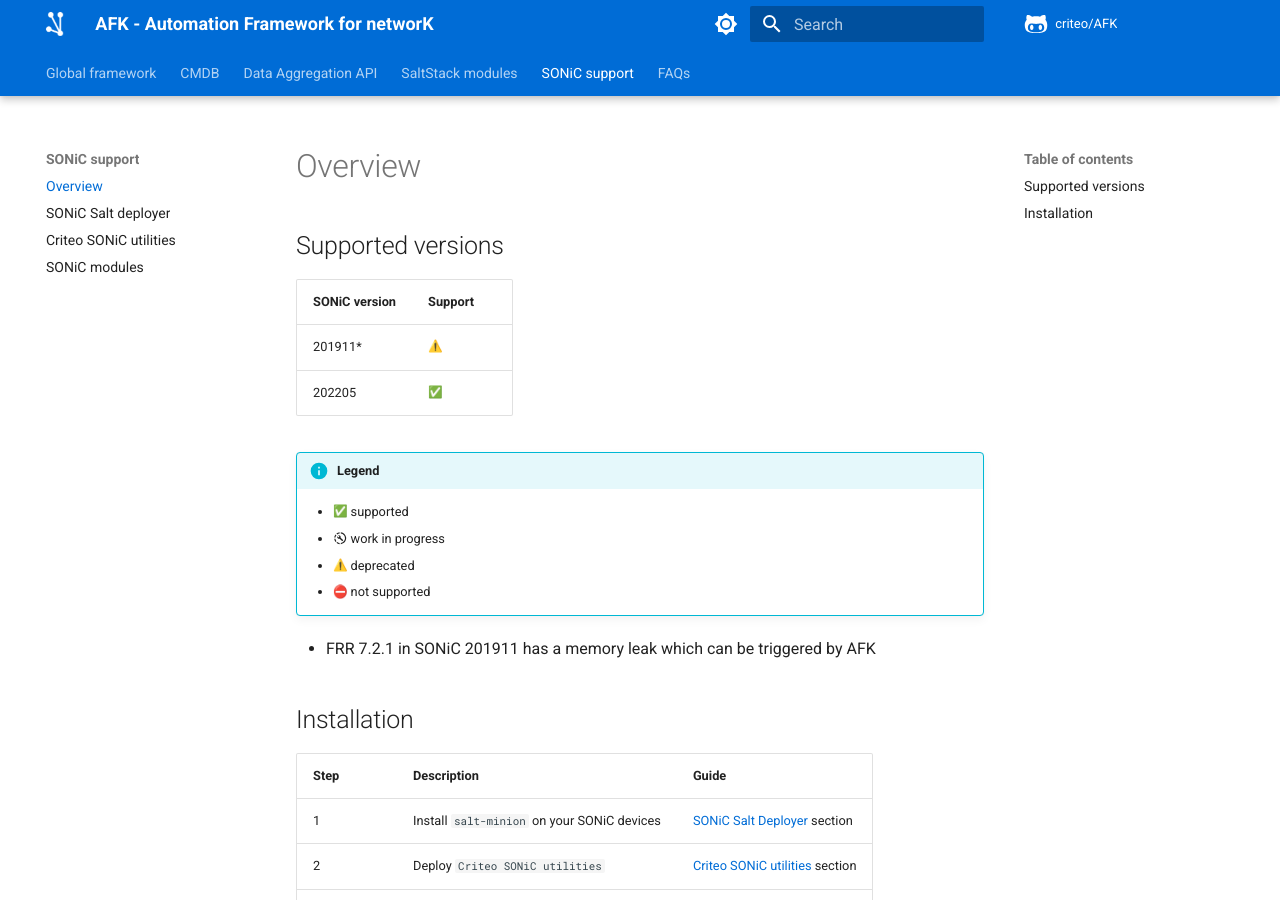
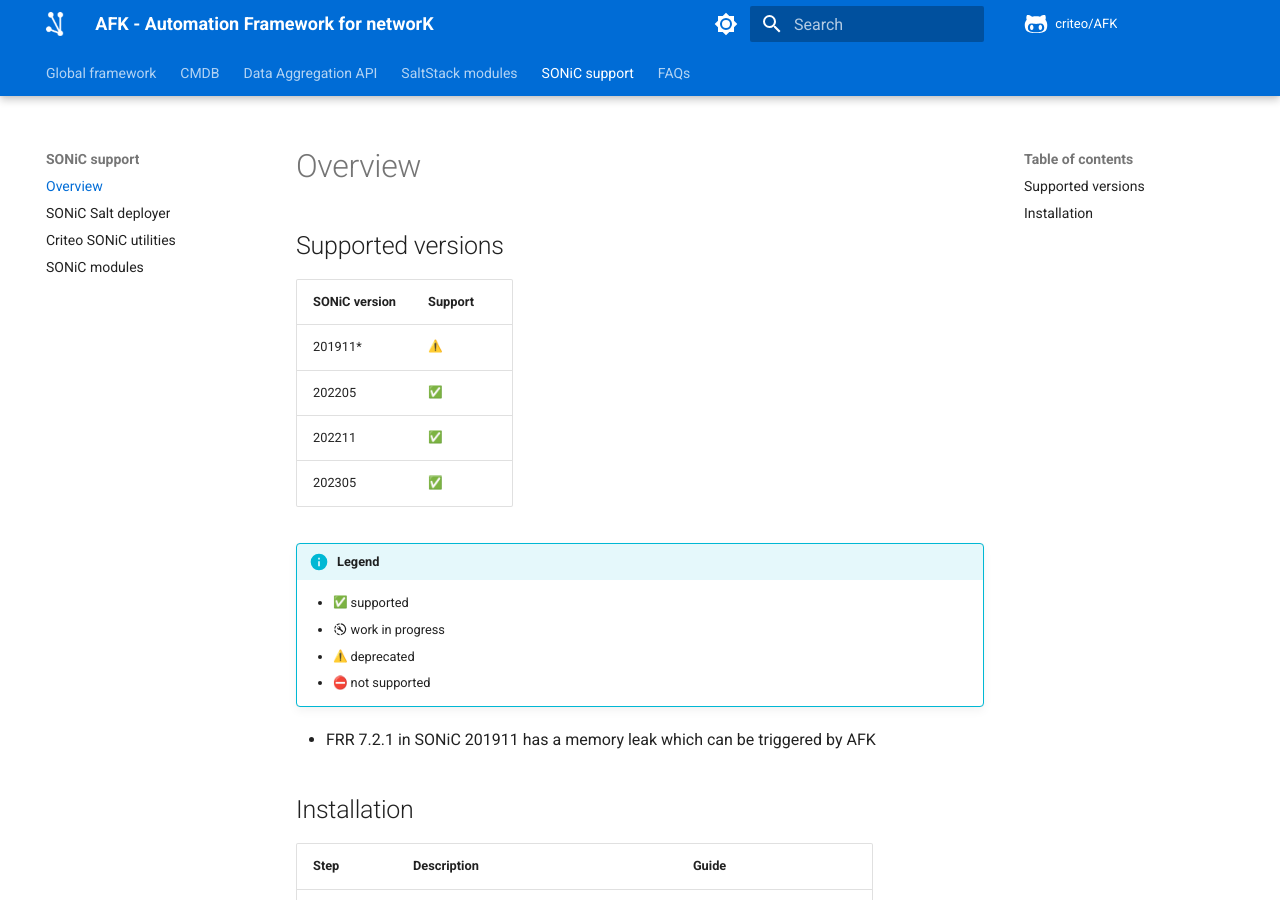
Before and after one commit to criteo/AFK, an MkDocs documentation site: the page built from docs/docs/SONiC-support/overview.md, in a window 1280 px wide and 900 px high. Built offline with MkDocs 1.6.1 and Material for MkDocs 9.7.7, drawn with Linux system fonts in a browser that asks for light colours; emoji names are drawn with the system emoji font; comment, search, counter and statistics services are not loaded.

Commit message:
feat: update SONiC support list

```diff
--- a/docs/docs/SONiC-support/overview.md
+++ b/docs/docs/SONiC-support/overview.md
@@ -6,6 +6,8 @@
 |---------------|---------|
 | 201911*       | :warning: |
 | 202205        | :white_check_mark: |
+| 202211        | :white_check_mark: |
+| 202305        | :white_check_mark: |
 
 !!! info "Legend"
 
```
